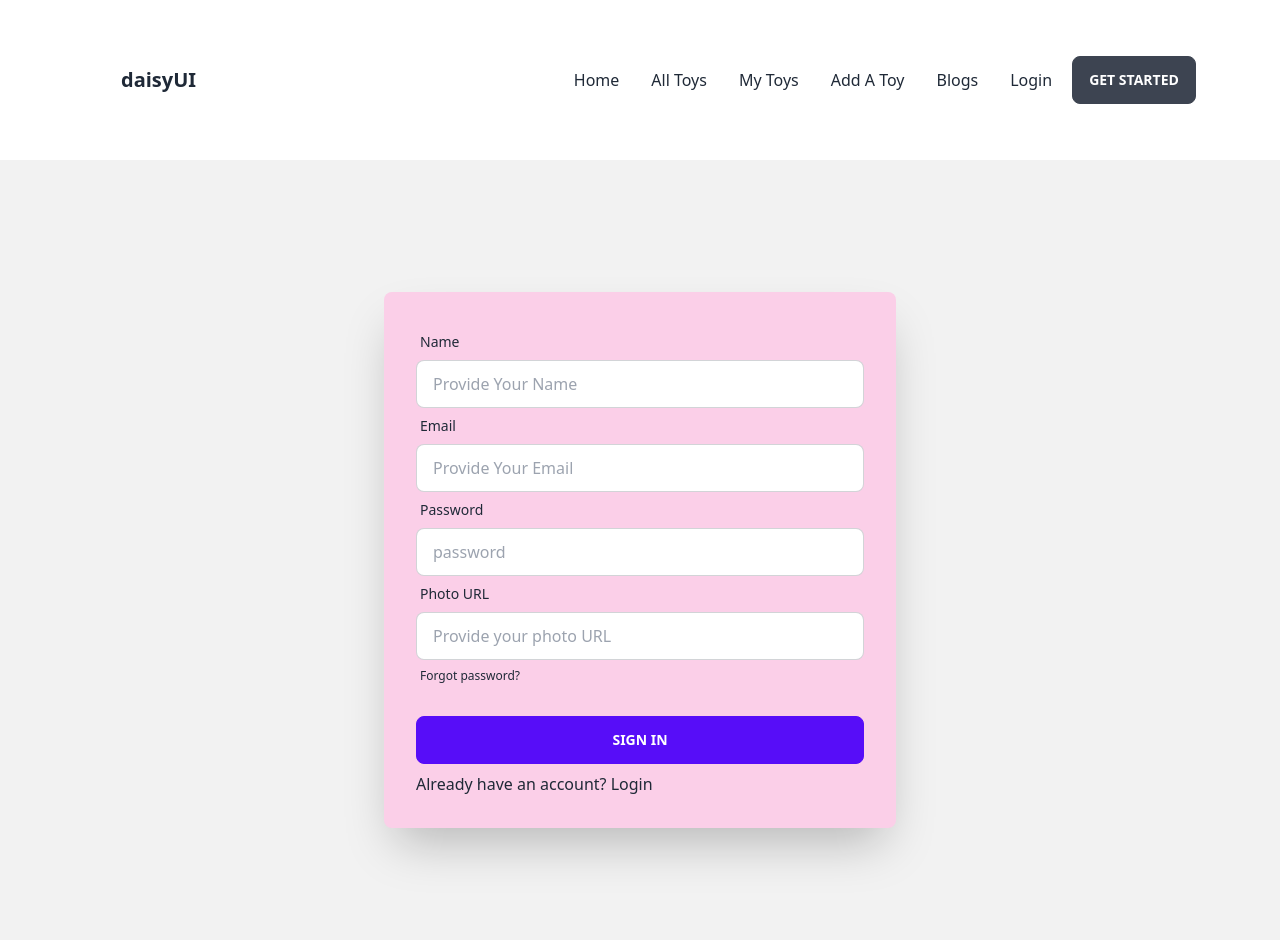
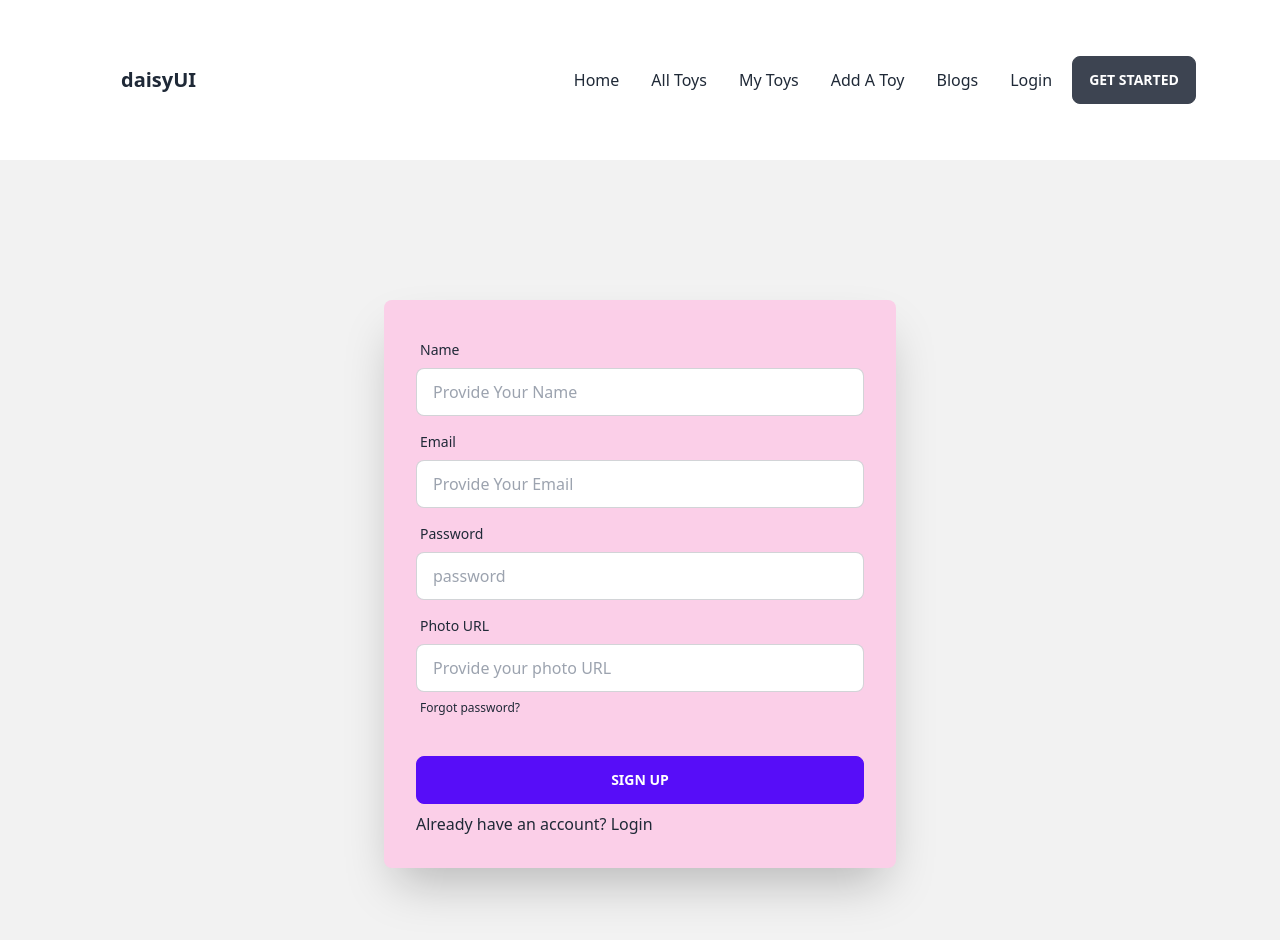
Before and after one commit to mim2041/disny-dolls-gallery-client, a React (Vite) app: page /signIn in a window 1280 px wide. Shown: the top 940 px of the page. Built offline with nearby package versions, Linux system fonts and the light colour scheme.

Commit message:
sign UP done and hot toast added

```diff
--- a/package.json
+++ b/package.json
@@ -11,12 +11,14 @@
   },
   "dependencies": {
     "daisyui": "^2.51.6",
+    "firebase": "^9.22.0",
     "localforage": "^1.10.0",
     "match-sorter": "^6.3.1",
     "react": "^18.2.0",
     "react-dom": "^18.2.0",
+    "react-hot-toast": "^2.4.1",
     "react-router-dom": "^6.11.2",
-    "sort-by": "^1.2.0"
+    "sort-by": "^0.0.2"
   },
   "devDependencies": {
     "@types/react": "^18.0.28",
--- a/src/Login/Login.jsx
+++ b/src/Login/Login.jsx
@@ -2,13 +2,23 @@ import { Link } from "react-router-dom";
 
 
 const Login = () => {
+
+    const handleLogIn = event => {
+        event.preventDefault();
+        form.reset();
+        const form = event.target;
+        const email = form.email.value;
+        const password = form.password.value;
+        const loggedUser = { email, password };
+        console.log(loggedUser);
+    }
+
     return (
         <div>
             <div className="hero min-h-screen bg-base-200">
 
-                <div className="card flex-shrink-0 w-full w-2/5 shadow-2xl bg-base-100">
-                <div className="card-body">
-                    <form>
+                <div className="card flex-shrink-0 w-full max-w-lg shadow-2xl bg-base-100">
+                <form onSubmit={handleLogIn} className="card-body">
                         <div className="form-control">
                         <label className="label">
                             <span className="label-text">Email</span>
@@ -25,11 +35,10 @@ const Login = () => {
                         </label>
                         </div>
                         <div className="form-control mt-6">
-                        <button className="btn btn-primary">Login</button>
+                        <input type="submit" className="btn btn-primary" value="Login"/>
                         </div>
-                    </form>
                     <p>Do not have an account? <Link to="/signIn"><span>Create an Account</span></Link></p>
-                </div>
+                </form>
                 </div>
             </div>
         </div>
--- a/src/Login/SignIn.jsx
+++ b/src/Login/SignUp.jsx
@@ -1,13 +1,53 @@
+import { useContext, useState } from "react";
 import { Link } from "react-router-dom";
+import { AuthContext } from "../provider/AuthProvider";
+import toast, { Toaster } from 'react-hot-toast';
 
+const SignUp = () => {
 
-const SignIn = () => {
+    const {user, createUser} = useContext(AuthContext);
+    const [isUserIncluded, setIsUserIncluded] = useState(false);
+
+    const notify = () => toast('User added Successfully');
+    const included = () => toast('User already added');
+
+    const handleSignUp = event => {
+        event.preventDefault();
+        // form.reset();
+        const form = event.target;
+        const name = form.name.value;
+        const email = form.email.value;
+        const password = form.password.value;
+        const photo = form.photo.value;
+        console.log(name, email, password, photo);
+
+        createUser(email, password)
+            .then(result => {
+                const loggedUser = result.user;
+                console.log(loggedUser);
+
+            })
+            .catch(error => {
+                console.log(error)
+            })
+    }
+
+    const handleToaster = () => {
+        setIsUserIncluded(true);
+
+        if(isUserIncluded){
+            toast.success('User Added Successfully');
+        }
+        else{
+            toast.error('User already added')
+        }
+    }
+
     return (
         <div>
             <div className="hero min-h-screen bg-base-200">
-                <div className="card flex-shrink-0 w-full max-w-lg shadow-2xl bg-base-100">
-                <div className="card-body bg-pink-200 rounded-lg">
-                    <form>
+                <div className="card flex-shrink-0 w-full mt-12 max-w-lg shadow-2xl bg-base-100">
+                <form onSubmit={handleSignUp} className="card-body bg-pink-200 rounded-lg">
                         <div className="form-control">
                         <label className="label">
                             <span className="label-text">Name</span>
@@ -36,15 +76,15 @@ const SignIn = () => {
                         </label>
                         </div>
                         <div className="form-control mt-6">
-                        <button className="btn btn-primary">Sign In</button>
+                        <input type="submit" onClick={handleToaster} className="btn btn-primary" value="Sign Up" />
                         </div>
-                    </form>
-                    <p>Already have an account? <Link to="/signIn"><span>Login</span></Link></p>
-                </div>
+                        <Toaster/>
+                    <p>Already have an account? <Link to="/login"><span>Login</span></Link></p>
+                </form>
                 </div>
             </div>
         </div>
     );
 };
 
-export default SignIn;
+export default SignUp;
--- a/src/Routes/Routes.jsx
+++ b/src/Routes/Routes.jsx
@@ -2,7 +2,7 @@ import { createBrowserRouter } from "react-router-dom";
 import Main from "../Layout/Main";
 import Home from "../pages/Home/Home/Home";
 import Login from "../Login/Login";
-import SignIn from "../Login/Signin";
+import SignUp from "../Login/SignUp";
 
 
 const router = createBrowserRouter([
@@ -20,7 +20,7 @@ const router = createBrowserRouter([
         },
         {
             path: "/signIn",
-            element: <SignIn></SignIn>
+            element: <SignUp></SignUp>
         }
       ]
     },
--- a/src/main.jsx
+++ b/src/main.jsx
@@ -3,10 +3,13 @@ import ReactDOM from 'react-dom/client'
 import './index.css';
 import { RouterProvider } from "react-router-dom";
 import router from './Routes/Routes.jsx';
+import AuthProvider from './provider/AuthProvider';
 
 
 ReactDOM.createRoot(document.getElementById('root')).render(
   <React.StrictMode>
-    <RouterProvider router={router} />
+    <AuthProvider>
+      <RouterProvider router={router} />
+    </AuthProvider>
   </React.StrictMode>,
 )
--- a/src/provider/AuthProvider.jsx
+++ b/src/provider/AuthProvider.jsx
@@ -0,0 +1,37 @@
+import { createContext, useState } from "react";
+import app from "../firebase/firebase.config";
+import {  createUserWithEmailAndPassword, getAuth, signInWithEmailAndPassword  } from "firebase/auth";
+
+
+export const AuthContext = createContext(null);
+const auth = getAuth(app);
+
+
+const AuthProvider = ({children}) => {
+
+    const [user, setUser] = useState(null);
+    const [loading, setLoading] = useState(true);
+
+    const createUser = (email, password) => {
+        return createUserWithEmailAndPassword(auth, email, password);
+    }
+
+    const SignIn = (email, password) => {
+        return signInWithEmailAndPassword(auth, email, password);
+    }
+
+    const authInfo = {
+        user,
+        createUser,
+        SignIn,
+        loading,
+    }
+
+    return (
+        <AuthContext.Provider value={authInfo}>
+            {children}
+        </AuthContext.Provider>
+    );
+};
+
+export default AuthProvider;
```
Also changed, not shown: 1 other file (tests, documents, lock files or other folders).
